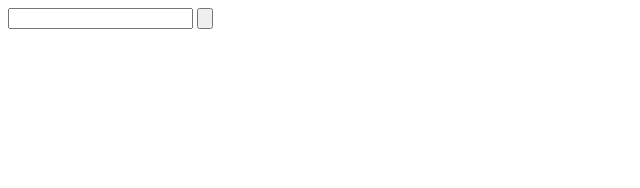
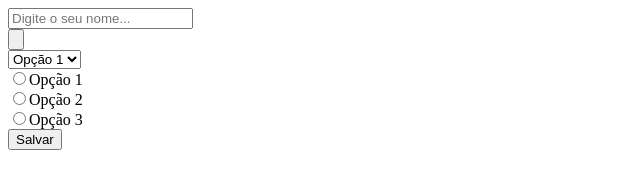
Before and after one commit to prof-matheus-vidal/3-B-arcangelo, a plain HTML site: page 2ºTrimestre/Campos de formulario/index.html in a window 1280 px wide. Shown: the whole page, without its empty margins (0-640 px from the left). Drawn offline with Linux system fonts and the light colour scheme.

Commit message:
Update index.html

```diff
--- a/2ºTrimestre/Campos de formulario/index.html
+++ b/2ºTrimestre/Campos de formulario/index.html
@@ -7,7 +7,20 @@
 
 </head>
 <body>
-    <input type="text">
+    <input type="text" placeholder="Digite o seu nome...">
+    <br>
     <input type="button" placeholder="aaaaa">
+    <br>
+    <select>
+        <option>Opção 1</option>
+        <option>Opção 2</option>
+        <option>Opção 3</option>
+    </select>
+    <br>
+    <input type="radio" name="opcoes"><label>Opção 1</label><br>
+    <input type="radio" name="opcoes"><label>Opção 2</label><br>
+    <input type="radio" name="opcoes"><label>Opção 3</label><br>
+
+    <button>Salvar</button>
 </body>
 </html>
```
